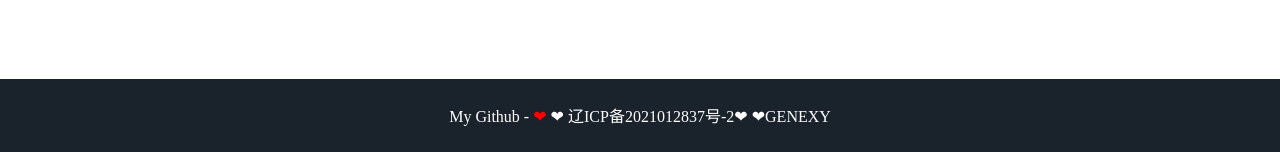
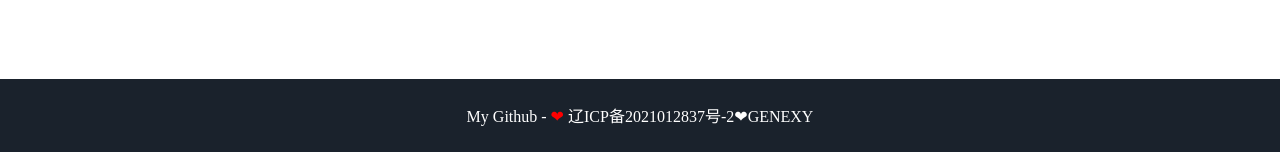
Before and after one commit to GENE-XY/GENE, a Jekyll site: the page built from index.html, in a window 1280 px wide. Shown: the part 1107-1259 px from the top of the page. Built offline with Jekyll 4.4.1, drawn with Linux system fonts in a browser that asks for light colours; some web fonts are replaced.

Commit message:
Update footer.html

```diff
--- a/_includes/footer.html
+++ b/_includes/footer.html
@@ -1,6 +1,6 @@
 <footer class="footer">
     <!-- <p>&copy; {{ site.username }}</p> -->
-    <p>My Github - <span class="love">❤</span> ❤ <a href="https://beian.miit.gov.cn">辽ICP备2021012837号-2</a>❤</span> ❤<a href="https://github.com/GENE-XY">GENEXY</a></p>
+    <p>My Github - <span class="love">❤</span> <a href="https://beian.miit.gov.cn">辽ICP备2021012837号-2</a>❤<a href="https://github.com/GENE-XY">GENEXY</a></p>
 </footer>
 <script src="//cdn.jsdelivr.net/particles.js/2.0.0/particles.min.js"></script>
 <script src="{{ '/assets/js/sweet-scroll.min.js' | prepend: site.baseurl }}"></script>
```
